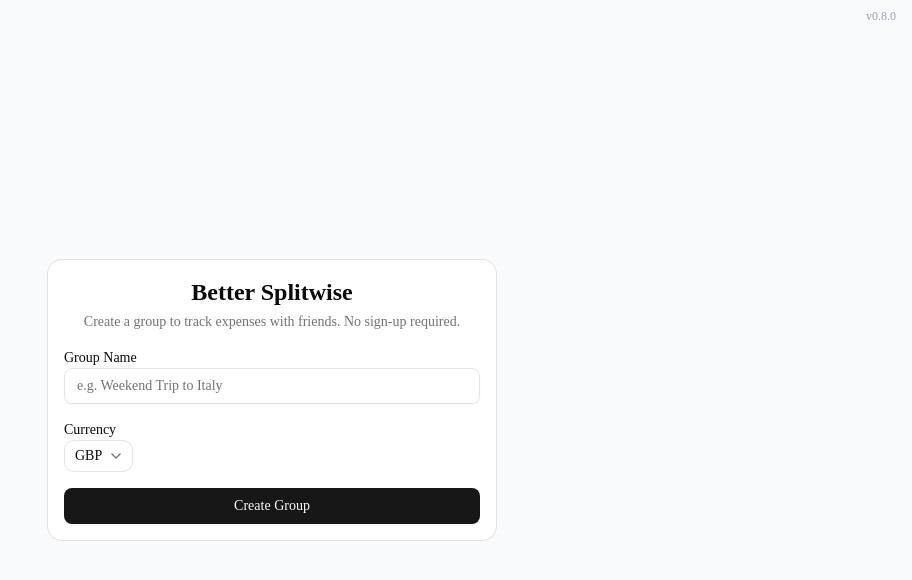
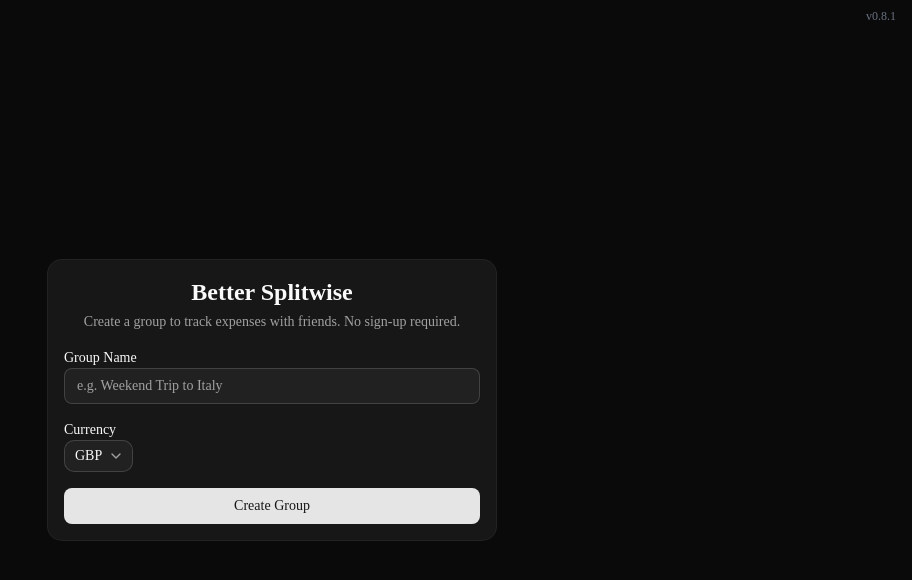
Before and after one commit to jack-bew-code/split-app, a Next.js app: page / in a window 1280 px wide. Shown: the top 580 px of the page, without its empty margins (368-1280 px from the left). Built offline with nearby package versions, Linux system fonts and the light colour scheme.

Commit message:
Added cost of expense to expenses

```diff
--- a/app/group/[id]/page.tsx
+++ b/app/group/[id]/page.tsx
@@ -55,13 +55,13 @@
   const settlements = calculateSettlements(members, expenses);
 
   return (
-    <main className="min-h-screen bg-gray-50 p-4 max-w-2xl mx-auto space-y-6">
+    <main className="min-h-screen p-4 max-w-2xl mx-auto space-y-6">
       {/* Group Header */}
       <Card>
         <CardHeader>
           <CardTitle className="text-3xl font-bold">{group.name}</CardTitle>
           <p className="text-sm text-gray-500">
-            Total Spent: <span className="font-semibold text-black">{group.currency} {totalSpent.toFixed(2)}</span>
+            Total Spent: <span className="font-semibold text-gray-400">{group.currency} {totalSpent.toFixed(2)}</span>
           </p>
         </CardHeader>
       </Card>
@@ -97,9 +97,9 @@
             <CardContent>
                 <div className="space-y-2">
                 {settlements.map((s, idx) => (
-                    <div key={idx} className="flex justify-between items-center bg-emerald-50 border border-emerald-100 p-3 rounded-md text-sm">
+                    <div key={idx} className="flex justify-between items-center bg-grey-50 border border-emerald-200 p-3 rounded-md text-sm">
                     <span>
-                        <strong className="text-emerald-900">{s.from}</strong> owes <strong className="text-emerald-900">{s.to}</strong>
+                        <strong className="text-emerald-600">{s.from}</strong> owes <strong className="text-emerald-600">{s.to}</strong>
                     </span>
                     <span className="font-bold text-emerald-700">
                         {group.currency} {s.amount.toFixed(2)}
@@ -153,11 +153,15 @@
         <CardContent>
           <div className="space-y-3">
             {expenses.map((exp) => (
-              <div key={exp.id} className="flex justify-between items-center border-b pb-2 text-sm">
-                <div>
-                  <p className="font-semibold">{exp.description}</p>
+              <div key={exp.id} className="flex justify-between items-start border-b pb-2 text-sm">
+                <div className="flex flex-col flex-1">
+                  <div className="flex w-full items-center">
+                    <p className="font-semibold">{exp.description}</p>
+                    <p className="font-semibold ml-auto">{exp.amount} {group.currency}</p>
+                  </div>
                   <p className="text-xs text-gray-500">Paid by {exp.payer_name}</p>
                 </div>
+
                 <span className="font-bold text-gray-900">
                   {group.currency} {Number(exp.amount).toFixed(2)}
                 </span>
--- a/app/layout.tsx
+++ b/app/layout.tsx
@@ -1,6 +1,7 @@
 import type { Metadata } from "next";
-import { APP_VERSION } from "@/lib/version";
+import pkg from "../package.json";
 import "./globals.css";
+import { ThemeProvider } from "@/components/theme-provider";
 
 export const metadata: Metadata = {
   title: "Split Simple",
@@ -13,12 +14,22 @@
   children: React.ReactNode;
 }>) {
   return (
-    <html lang="en">
+    // suppressHydrationWarning is required by next-themes to prevent console errors
+    <html lang="en" suppressHydrationWarning>
       <body>
-        <div className="fixed top-2 right-4 text-xs font-mono text-gray-400 z-50">
-          v{APP_VERSION}
-        </div>
-        {children}
+        <ThemeProvider
+          attribute="class"
+          defaultTheme="dark"
+          enableSystem={false}
+          disableTransitionOnChange
+        >
+          <div className="fixed top-2 right-4 text-xs font-mono text-gray-500 z-50">
+            v{pkg.version}
+          </div>
+
+          {children}
+
+        </ThemeProvider>
       </body>
     </html>
   );
--- a/app/page.tsx
+++ b/app/page.tsx
@@ -6,7 +6,7 @@
 
 export default function Home() {
   return (
-    <main className="flex min-h-screen items-center justify-center bg-gray-50 p-4">
+    <main className="flex min-h-screen items-center justify-center p-4">
       <Card className="w-full max-w-md">
         <CardHeader>
           <CardTitle className="text-2xl font-bold text-center">Better Splitwise</CardTitle>
--- /dev/null
+++ b/components/theme-provider.tsx
@@ -0,0 +1,11 @@
+"use client"
+
+import * as React from "react"
+import { ThemeProvider as NextThemesProvider } from "next-themes"
+
+export function ThemeProvider({
+  children,
+  ...props
+}: React.ComponentProps<typeof NextThemesProvider>) {
+  return <NextThemesProvider {...props}>{children}</NextThemesProvider>
+}
--- a/package.json
+++ b/package.json
@@ -1,7 +1,7 @@
 {
   "name": "split-app",
   "type": "module",
-  "version": "0.8.0",
+  "version": "0.8.1",
   "private": true,
   "scripts": {
     "dev": "next dev",
@@ -18,6 +18,7 @@
     "dotenv": "^17.4.2",
     "lucide-react": "^1.37.0",
     "next": "16.3.3",
+    "next-themes": "^0.4.6",
     "react": "19.2.8",
     "react-dom": "19.2.8",
     "shadcn": "^4.19.0",
```
Also changed, not shown: 1 other file (tests, documents, lock files or other folders).
